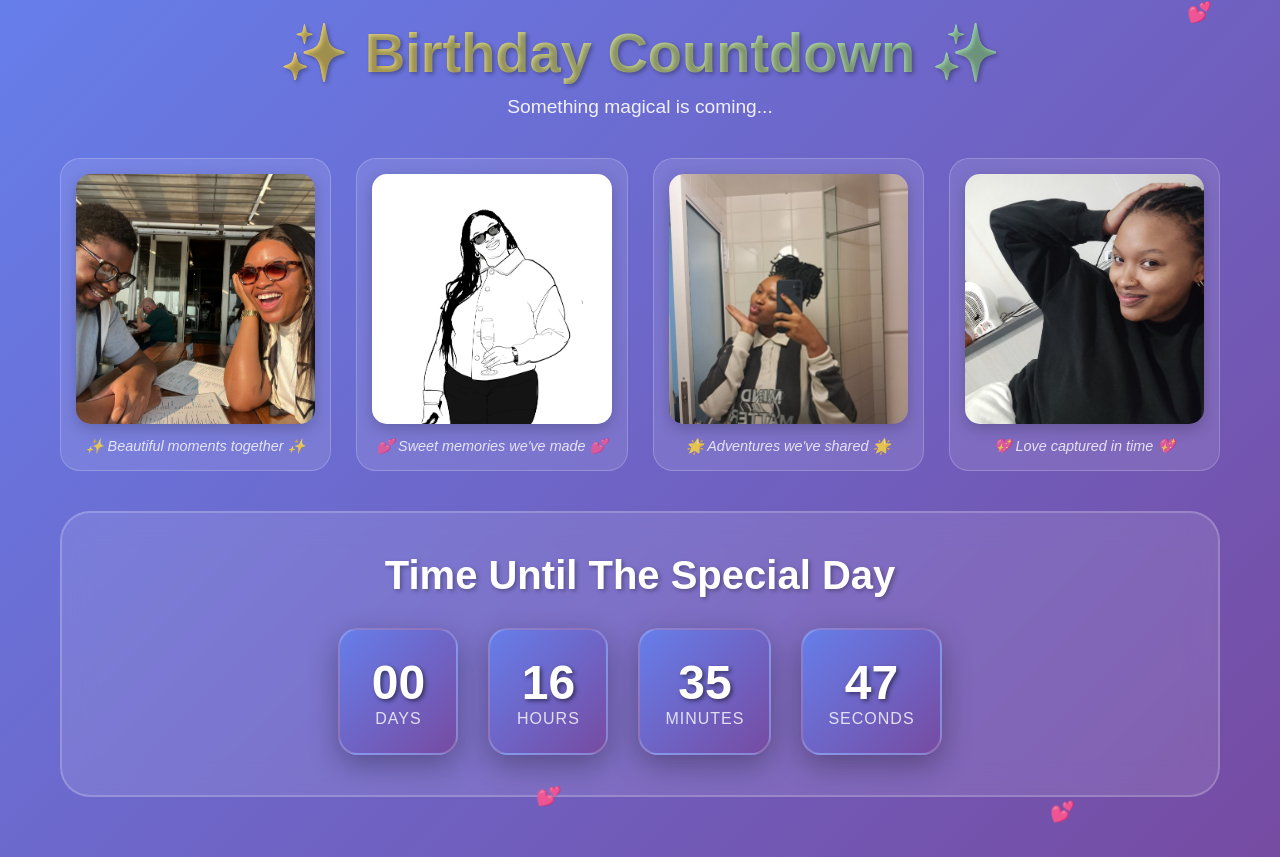
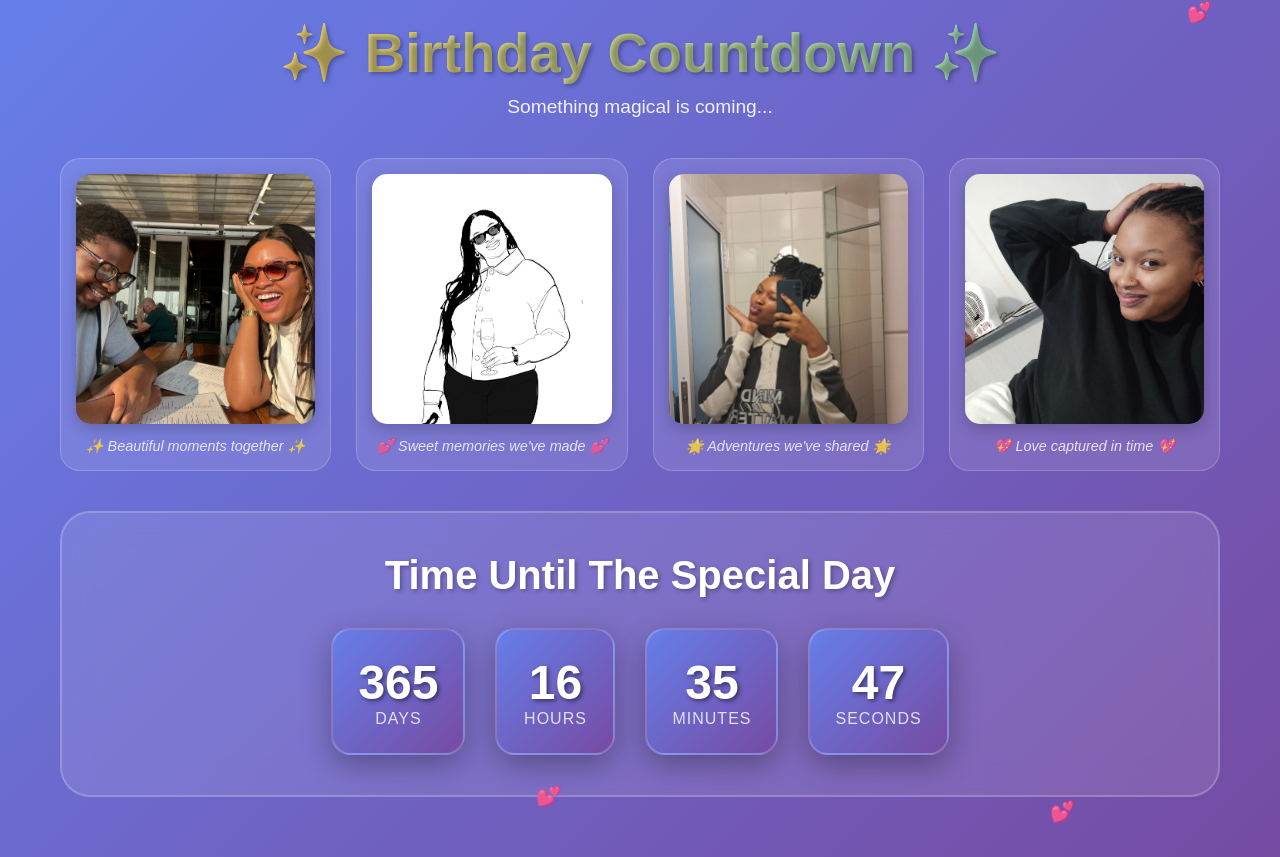
Before and after one commit to Travimadox/birthdaycountdown, a plain HTML site: page index.html in a window 1280 px wide. Drawn offline with Linux system fonts and the light colour scheme.

Commit message:
Update index.html

```diff
--- a/index.html
+++ b/index.html
@@ -354,8 +354,8 @@
     <div class="hearts" id="hearts"></div>
 
     <script>
-        // Set birthday date - June 24, 2025
-        const birthdayDate = new Date('2025-06-24T00:00:00').getTime();
+        // Set birthday date - June 23, 2025
+        const birthdayDate = new Date('2025-06-23T00:00:00').getTime();
         let nextBirthdayDate = birthdayDate;
 
         function updateCountdown() {
```
